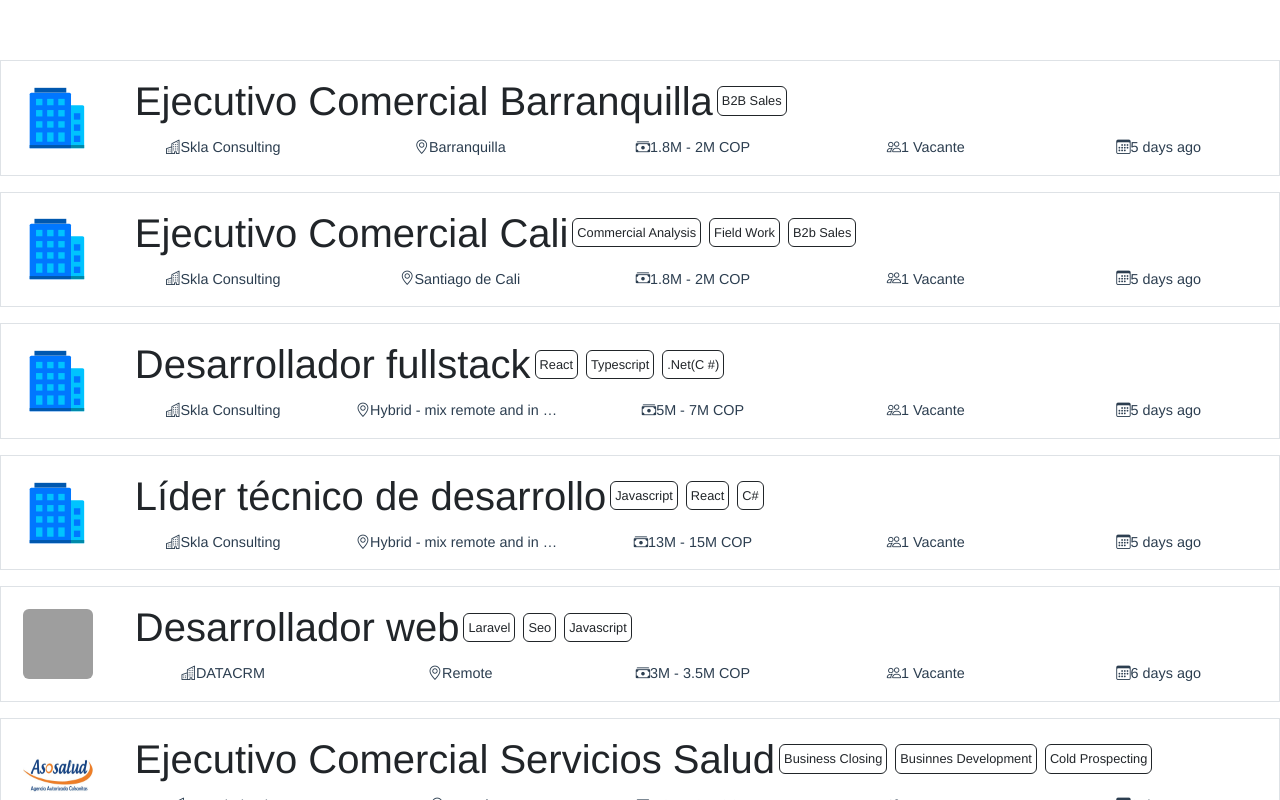
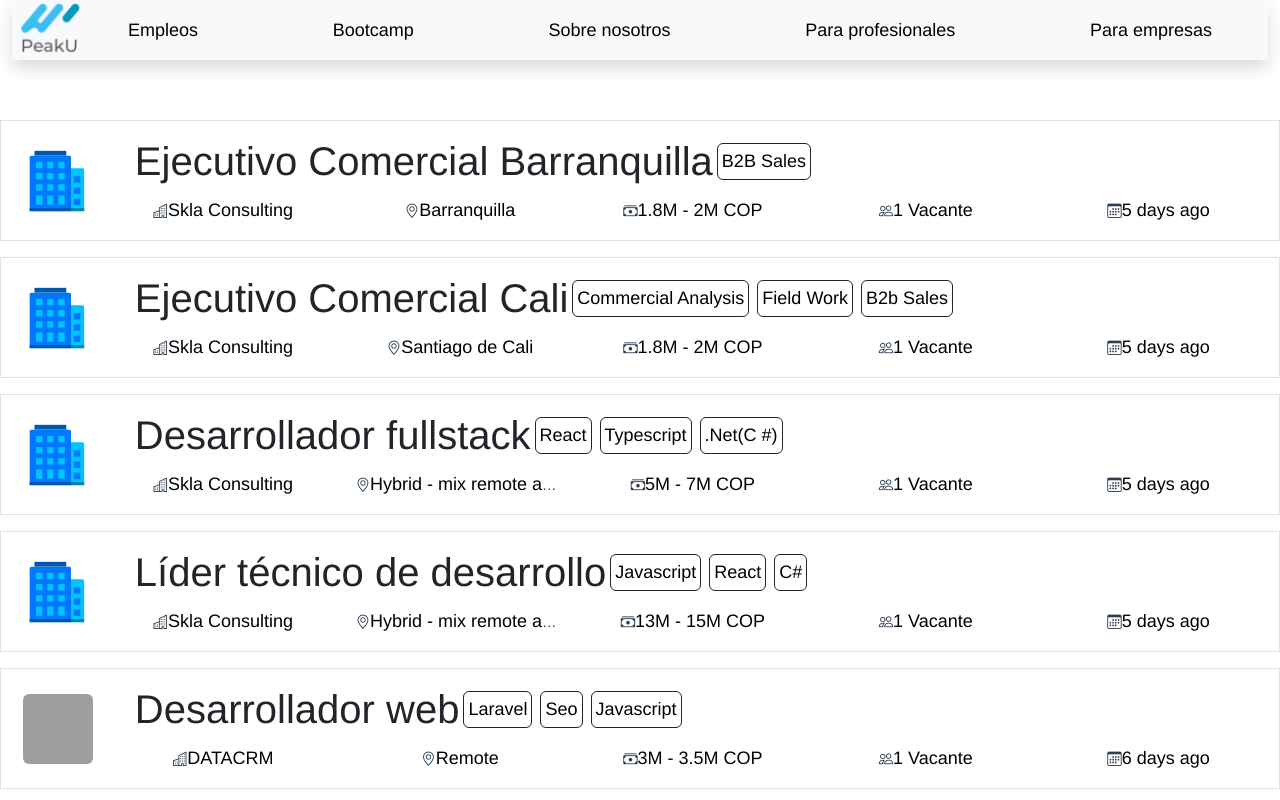
Before and after one commit to sandra-almanzar/ws-vue, a Vue app: page / in a window 1280 px wide. Shown: the top 800 px of the page. Built offline with nearby package versions, Linux system fonts and the light colour scheme; grey boxes are pictures that could not be loaded.

Commit message:
Agrego componente menu

```diff
--- a/src/App.vue
+++ b/src/App.vue
@@ -1,5 +1,6 @@
 <template>
-  <div id="app">
+  <div id="app" class="m-0">
+    <job-menu></job-menu>
     <div v-for="(job, index) in jobs" :key="index">
       <job-card :job="job" />
     </div>
@@ -8,11 +9,13 @@
 
 <script>
 import JobCard from "./components/JobCard.vue";
+import JobMenu from "./components/JobMenu.vue";
 
 export default {
   name: "App",
   components: {
     "job-card": JobCard,
+    "job-menu": JobMenu,
   },
   data() {
     return {
--- /dev/null
+++ b/src/components/JobMenu.vue
@@ -0,0 +1,56 @@
+<template>
+  <div class="container-fluid bg-white" style="height: 15vh">
+    <nav class="navbar shadow px-2 py-0 navbar-light bg-light navbar-expand-lg">
+      <a href="#" class="order-0">
+        <img height="60" src="../assets/logo-blue.png" alt="logo-peaku" />
+      </a>
+      <div
+        class="order-4 order-md-1 navbar-collapse collapse"
+        style="display: none"
+      >
+        <ul
+          class="navbar-nav d-flex justify-content-between align-items-center w-100 px-5"
+        >
+          <li class="nav-item text-truncate">
+            <a href="#" class="aria-current='page' active text-decoration-none">
+              <span>Empleos</span>
+            </a>
+          </li>
+          <li class="nav-item text-truncate">
+            <a href="#" class="aria-current='page' text-decoration-none">
+              <span>Bootcamp</span>
+            </a>
+          </li>
+          <li class="nav-item text-truncate">
+            <a href="#" class="aria-current='page' text-decoration-none">
+              <span>Sobre nosotros</span>
+            </a>
+          </li>
+          <li class="nav-item text-truncate">
+            <a href="#" class="aria-current='page' text-decoration-none">
+              <span>Para profesionales</span>
+            </a>
+          </li>
+          <li class="nav-item text-truncate">
+            <a href="#" class="aria-current='page' text-decoration-none">
+              <span>Para empresas</span>
+            </a>
+          </li>
+        </ul>
+      </div>
+    </nav>
+  </div>
+</template>
+
+<script>
+export default {
+  name: "job-menu",
+  props: {},
+};
+</script>
+<style>
+span {
+  color: black;
+  font-size: 18px;
+}
+</style>
```
Also changed, not shown: src/assets/logo-blue.png (added).
